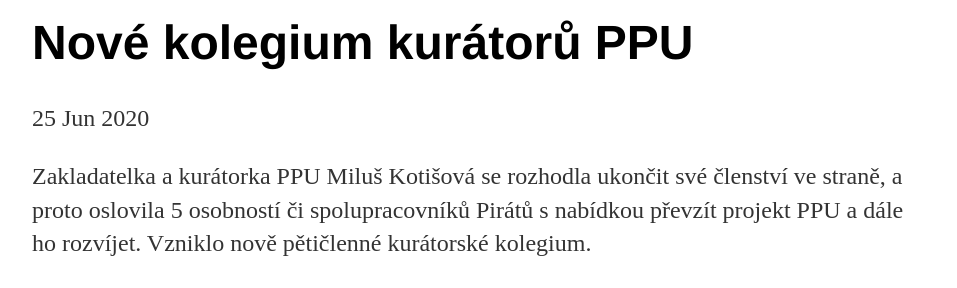
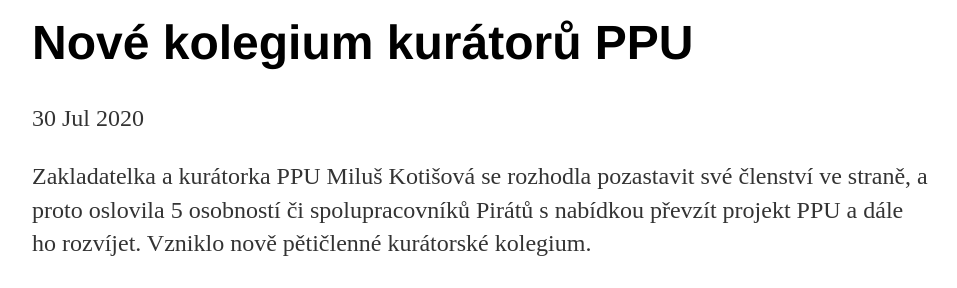
Before and after one commit to otazky/otazky.github.io, a Jekyll site: the page built from _posts/2020-06-25-nove-kolegium-kuratoru.md, in a window 1280 px wide. Shown: the part 136-424 px from the top of the page, without its empty margins (160-1117 px from the left). Built offline with Jekyll 4.4.1, drawn with Linux system fonts in a browser that asks for light colours.

```diff
--- a/_posts/2020-06-25-nove-kolegium-kuratoru.md
+++ b/_posts/2020-06-25-nove-kolegium-kuratoru.md
@@ -1,10 +1,10 @@
 ---
 layout: post
 title: "Nové kolegium kurátorů PPU"
-date: 2020-06-25
+date: 2020-07-30
 ---
 
-<p>Zakladatelka a kurátorka PPU Miluš Kotišová se rozhodla ukončit své členství ve straně, a proto oslovila 5 osobností či spolupracovníků Pirátů s nabídkou převzít projekt PPU a dále ho rozvíjet. Vzniklo nově pětičlenné kurátorské kolegium. </p>
+<p>Zakladatelka a kurátorka PPU Miluš Kotišová se rozhodla pozastavit své členství ve straně, a proto oslovila 5 osobností či spolupracovníků Pirátů s nabídkou převzít projekt PPU a dále ho rozvíjet. Vzniklo nově pětičlenné kurátorské kolegium. </p>
 
 ## Novými kurátory Pirátské putovní univerzity jsou:
 
```
